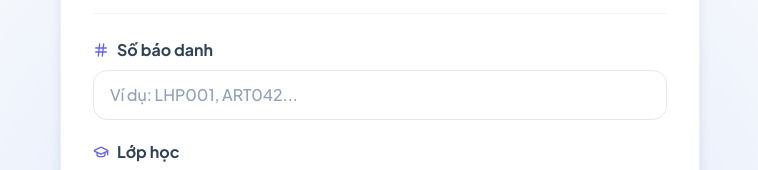
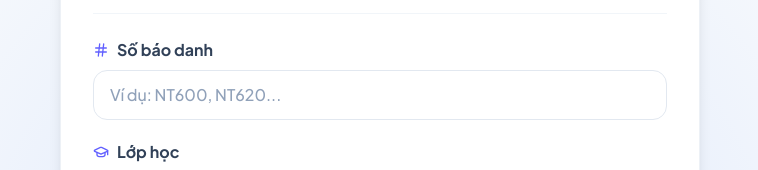
Before and after one commit to dartwhen/tracuu-clbnt, a Next.js app: page / in a window 1280 px wide. Shown: the part 398-568 px from the top of the page, without its empty margins (260-1018 px from the left). Built offline with nearby package versions, Linux system fonts and the light colour scheme.

Commit message:
feat: update placeholder example in search form
Updated placeholder example to NT600, NT620 for better user guidance

Co-authored-by: dartwhen <308029873+dartwhen@users.noreply.github.com>

```diff
--- a/components/search-form.tsx
+++ b/components/search-form.tsx
@@ -110,7 +110,7 @@ export default function SearchForm({ onResult, searchState }: SearchFormProps) {
             id="sbd"
             value={sbd}
             onChange={(e) => setSbd(e.target.value)}
-            placeholder="Ví dụ: LHP001, ART042..."
+            placeholder="Ví dụ: NT600, NT620..."
             className="w-full px-4 py-3 rounded-xl border border-slate-200 focus:ring-2 focus:ring-indigo-500/25 focus:border-indigo-500 outline-none transition-all text-slate-900 font-medium placeholder-slate-400 text-base disabled:bg-slate-100 disabled:cursor-not-allowed"
             required
             disabled={isLoading}
```
